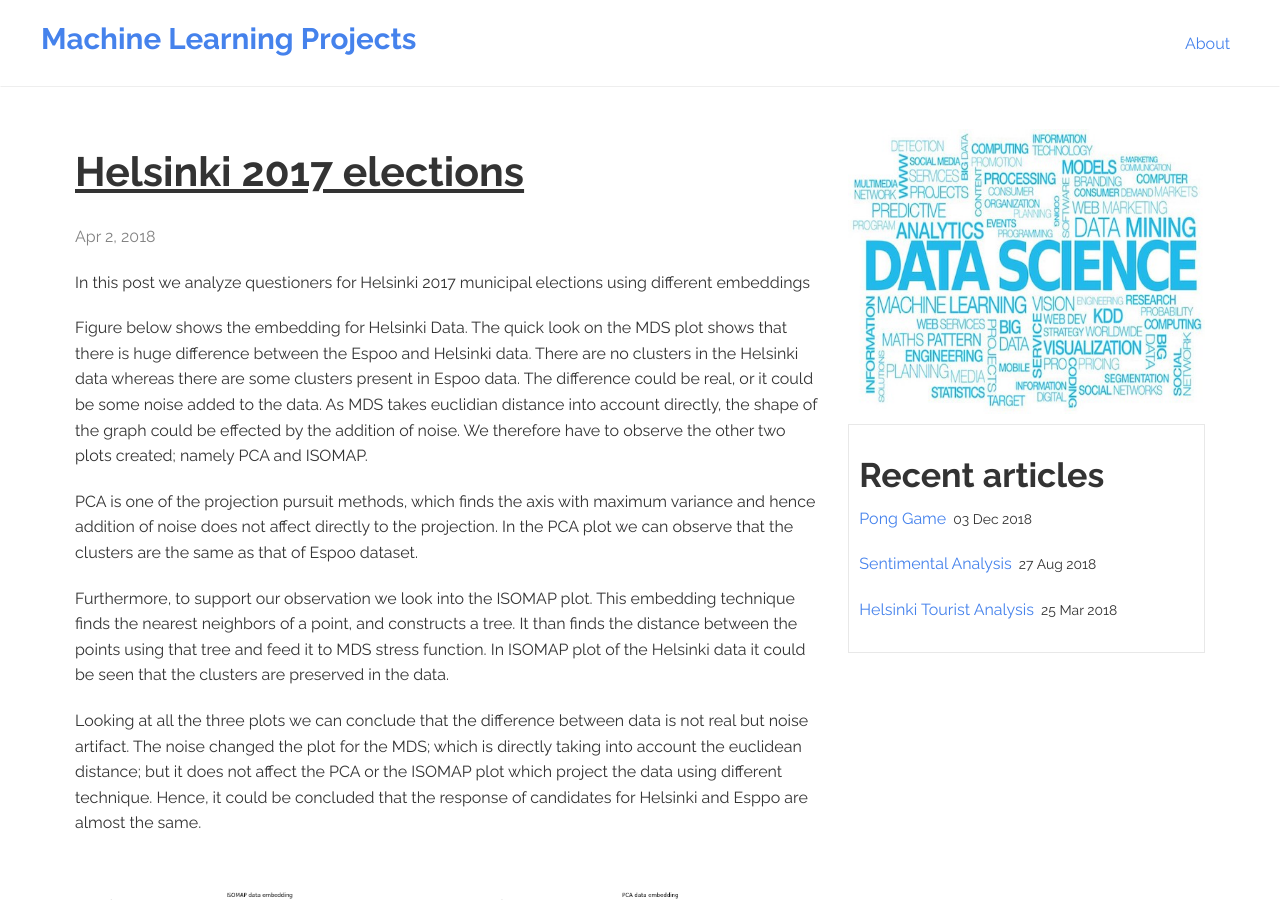
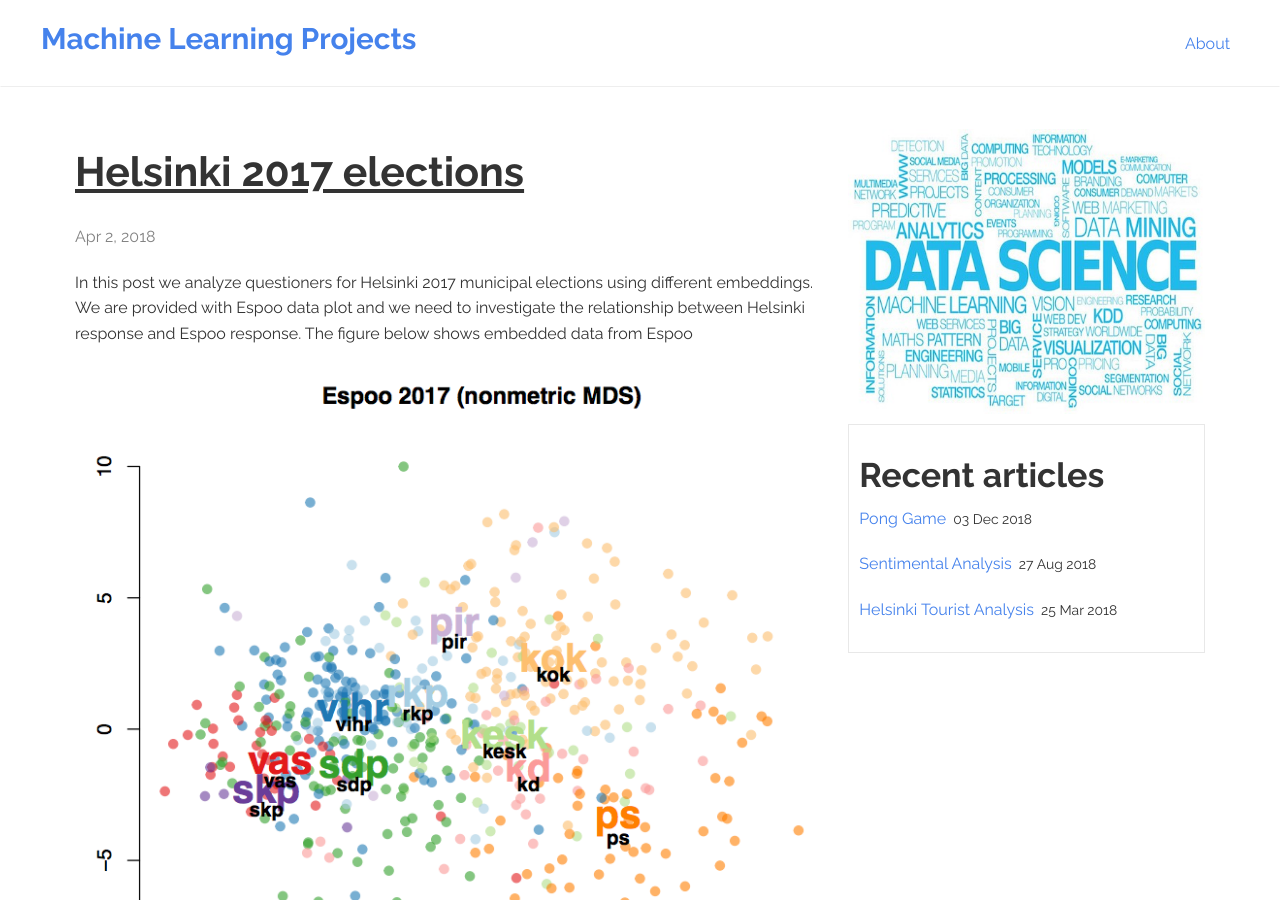
Before and after one commit to dani1793/machine-learning-portfolio, a Jekyll site: the page built from _posts/2018-12-03-helsinki-elections-2017.markdown, in a window 1280 px wide and 900 px high. Built offline with Jekyll 4.4.1, drawn with Linux system fonts in a browser that asks for light colours.

Commit message:
updated data embedding post

```diff
--- a/_posts/2018-12-03-helsinki-elections-2017.markdown
+++ b/_posts/2018-12-03-helsinki-elections-2017.markdown
@@ -6,7 +6,9 @@ categories: jekyll update
 img: data-science.jpeg
 categories: [one, two]
 ---
-In this post we analyze questioners for Helsinki 2017 municipal elections using different embeddings
+In this post we analyze questioners for Helsinki 2017 municipal elections using different embeddings. We are provided with Espoo data plot and we need to investigate the relationship between Helsinki response and Espoo response. The figure below shows embedded data from Espoo
+
+![ ]({{site.baseurl}}/images/election-2.png)
 
 Figure below shows the embedding for Helsinki Data. The quick look on the MDS plot shows that there is huge difference between the Espoo and Helsinki data. There are no clusters in the Helsinki data whereas there are some clusters present in Espoo data. The difference could be real, or it could be some noise added to the data. As MDS takes euclidian distance into account directly, the shape of the graph could be effected by the addition of noise. We therefore have to observe the other two plots created; namely PCA and ISOMAP.
 
```
Also changed, not shown: images/election-2.png (added).
